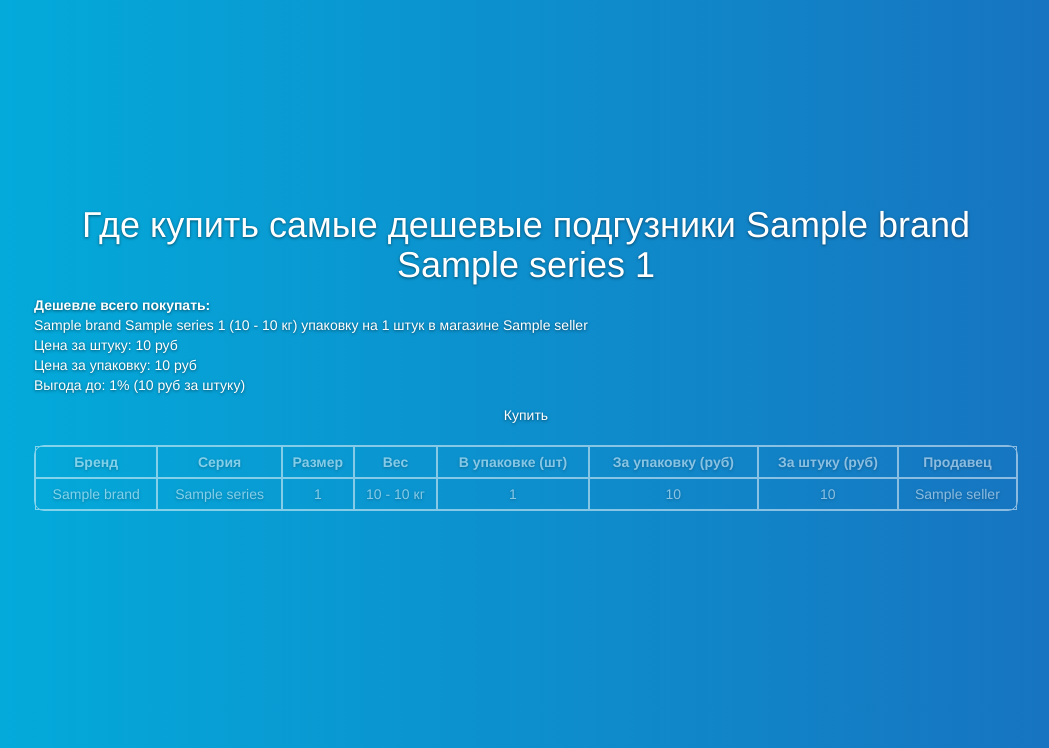
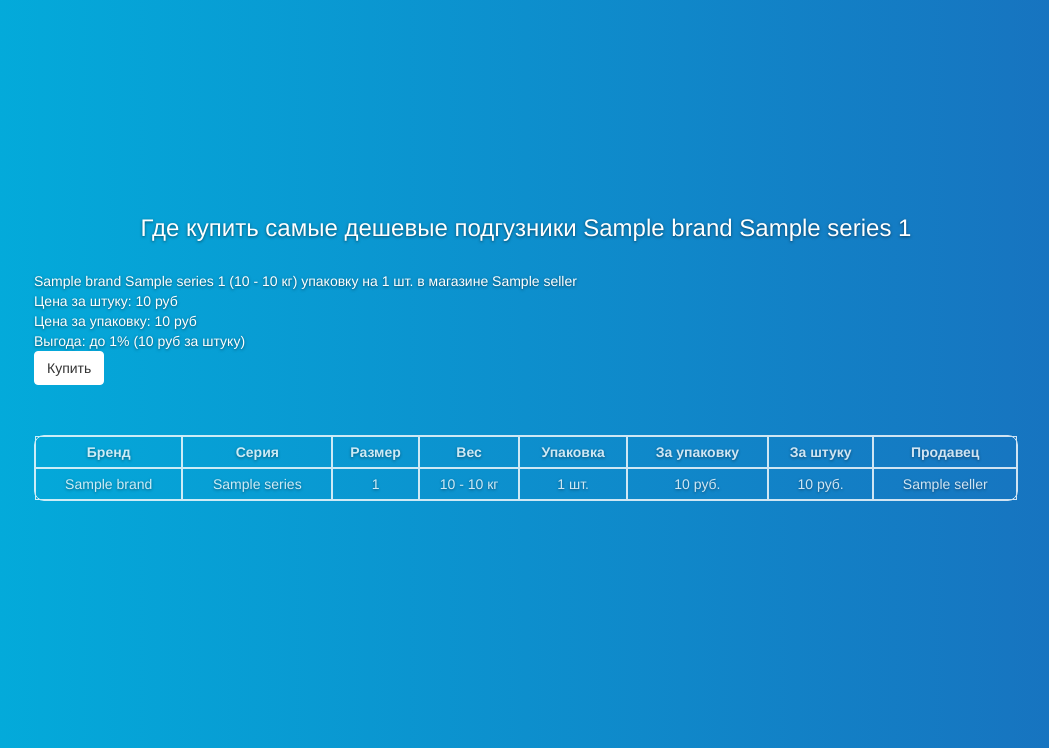
Before and after one commit to asorokoumov/compare, a Django app: template diapers/templates/diapers/products.html in a window 1280 px wide. Shown: the part 52-800 px from the top of the page, without its empty margins (114-1163 px from the left). Run offline with Django 3.2, Linux system fonts and the light colour scheme; the template is opened without the code that fills it: most values are stand-ins (such as "Sample title", 1, 10 or a date in 2020); some libraries are stand-ins or nearby versions.

Commit message:
Small redisign for product page

```diff
--- a/diapers/static/diapers/css/cover_product.css
+++ b/diapers/static/diapers/css/cover_product.css
@@ -215,7 +215,7 @@ border-color:transparent;}
 table {
     width:100%;
     border-radius: 10px;
-    opacity: 0.5;
+    opacity: 0.8;
     border: 1px solid white;
     border-collapse: separate;
     line-height: 30px;
--- a/diapers/templates/diapers/products.html
+++ b/diapers/templates/diapers/products.html
@@ -58,18 +58,16 @@
                  </nav>
           </div>
           <div class="inner cover   table-responsive ">
-            <div>
 
-
-                <h1>Где купить самые дешевые подгузники {{header.brand.name}} {{header.series}} {{header.size}}</h1>
-                <p style="text-align:left"><b>Дешевле всего покупать:</b><br>
+                <h3>Где купить самые дешевые подгузники {{header.brand.name}} {{header.series}} {{header.size}}</h3> <br>
+                <p style="text-align:left">
                 {{best.product.brand.name}} {{ best.product.series }} {{ best.product.size }}
                 ({{ best.product.min_weight|floatformat  }} - {{ best.product.max_weight|floatformat  }} кг) упаковку на
-                {{ best.product.count }} штук в магазине {{ best.seller }}<br>
+                {{ best.product.count }} шт. в магазине {{ best.seller }}<br>
                 Цена за штуку: {{ best.price_unit|floatformat:-2 }} руб<br>
                 Цена за упаковку: {{ best.price_full|floatformat }} руб<br>
-                Выгода до: {{ profit_percent|floatformat:-2 }}% ({{ profit_rub|floatformat:-2 }} руб за штуку)</p>
-                <a target="_blank" href="{{ best.seller.url }}{{ best.url }}">Купить</a>
+                Выгода: до {{ profit_percent|floatformat:-2 }}% ({{ profit_rub|floatformat:-2 }} руб за штуку)<br>
+                <a class="btn btn-default" target="_blank" href="{{ best.seller.url }}{{ best.url }}">Купить</a></p>
                 </br>
                  </br>
 
@@ -86,9 +84,9 @@
                             <th class="hidden-xs hidden-sm">Серия</th>
                             <th class="hidden-xs hidden-sm">Размер</th>
                             <th class="hidden-xs hidden-sm">Вес</th>
-                            <th class="hidden-xs hidden-sm">В упаковке (шт)</th>
-                            <th class="hidden-xs hidden-sm">За упаковку (руб)</th>
-                            <th class="hidden-xs hidden-sm">За штуку (руб)</th>
+                            <th class="hidden-xs hidden-sm">Упаковка</th>
+                            <th class="hidden-xs hidden-sm">За упаковку</th>
+                            <th class="hidden-xs hidden-sm">За штуку</th>
                             <th class="hidden-xs hidden-sm">Продавец</th>
                         </tr>
                     </thead>
@@ -100,9 +98,9 @@
                             <td class="hidden-xs hidden-sm">{{ stock_item.product.series }}</td>
                             <td class="hidden-xs hidden-sm">{{ stock_item.product.size }}</td>
                             <td class="hidden-xs hidden-sm">{{ stock_item.product.min_weight|floatformat  }} - {{ stock_item.product.max_weight|floatformat  }} кг</td>
-                            <td>{{ stock_item.product.count }}</td>
-                            <td>{{ stock_item.price_full|floatformat }}</td>
-                            <td>{{ stock_item.price_unit|floatformat:-2 }}</td>
+                            <td>{{ stock_item.product.count }} шт.</td>
+                            <td>{{ stock_item.price_full|floatformat }} руб.</td>
+                            <td>{{ stock_item.price_unit|floatformat:-2 }} руб.</td>
                             <td><a href="{{ stock_item.seller.url }}{{ stock_item.url }}">{{ stock_item.seller }}</a></td>
                         </tr>
                     {% endfor %}
```
